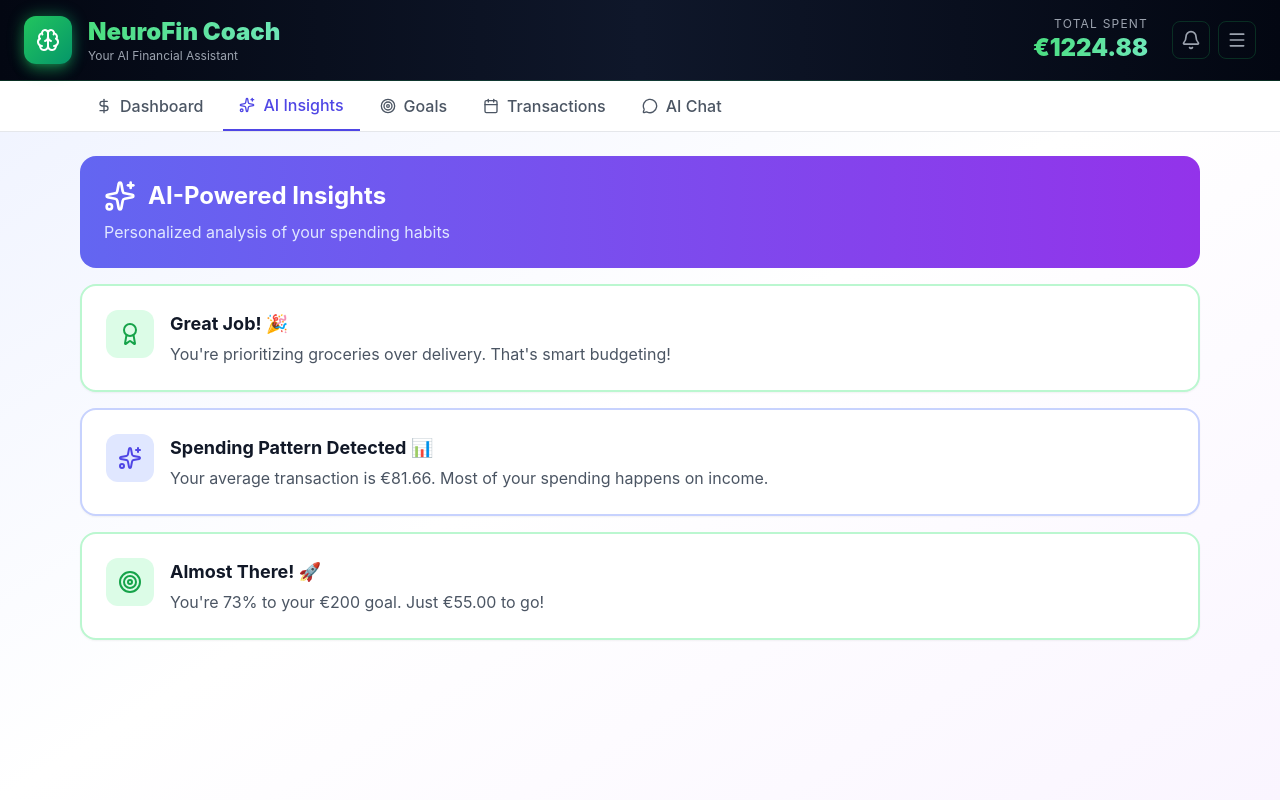
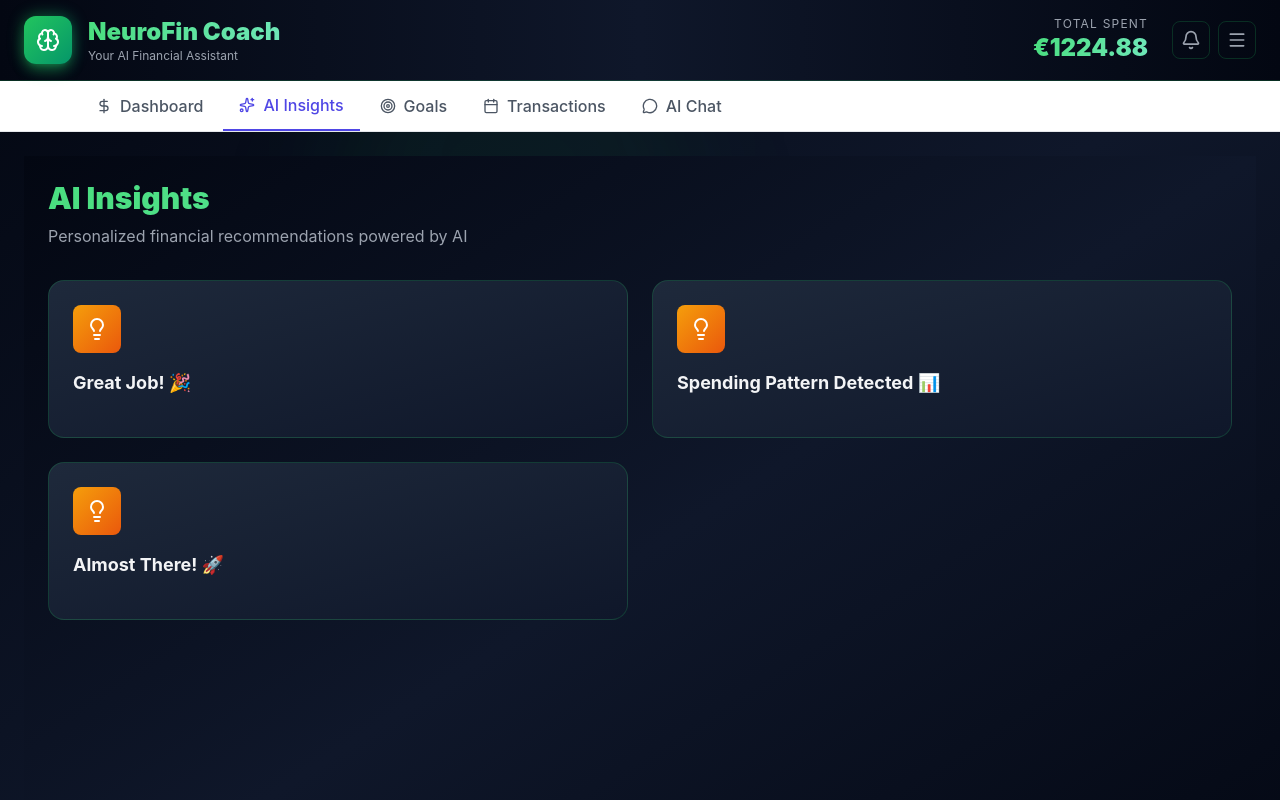
Before and after one commit to a-cvijic/neurofin-cach, a React (Create React App) app: page / in a window 1280 px wide. Both pictures are taken after a click on the button "AI Insights". Shown: the top 800 px of the page. Built offline with nearby package versions, Linux system fonts and the light colour scheme.

Commit message:
Updates to the AIInsights page

```diff
--- a/src/App.js
+++ b/src/App.js
@@ -91,11 +91,21 @@ const App = () => {
   }, [categoryData, totalSpent]);
 
   return (
-    <div className="min-h-screen bg-gradient-to-br from-indigo-50 via-white to-purple-50">
+    <div className="min-h-screen bg-gradient-to-br from-gray-950 via-slate-900 to-gray-950">
+      {/* Animated background elements */}
+      <div className="fixed inset-0 pointer-events-none">
+        <div className="absolute top-0 left-1/4 w-96 h-96 bg-green-600/10 rounded-full blur-3xl animate-pulse" />
+        <div
+          className="absolute bottom-0 right-1/4 w-96 h-96 bg-emerald-600/10 rounded-full blur-3xl animate-pulse"
+          style={{ animationDelay: "1s" }}
+        />
+      </div>
+
+      <div className="relative z-10">
         <Header totalSpent={totalSpent} />
         <Navigation activeTab={activeTab} setActiveTab={setActiveTab} />
 
-      <main className="max-w-6xl mx-auto px-4 py-6">
+        <main className="max-w-7xl mx-auto px-6 py-6">
           {activeTab === "dashboard" && (
             <Dashboard
               categoryData={categoryData}
@@ -107,7 +117,7 @@ const App = () => {
 
           {activeTab === "insights" && <AIInsights insights={insights} />}
 
-        {activeTab === "goals" && <Goals savingGoal={SAVING_GOAL} />}
+          {activeTab === "goals" && <Goals goals={[SAVING_GOAL]} />}
 
           {activeTab === "transactions" && (
             <Transactions transactions={MOCK_TRANSACTIONS} />
@@ -122,6 +132,7 @@ const App = () => {
           )}
         </main>
       </div>
+    </div>
   );
 };
 
--- a/src/components/AIInsight.jsx
+++ b/src/components/AIInsight.jsx
@@ -1,42 +1,57 @@
 import React from 'react';
-import { Sparkles } from 'lucide-react';
+import { Lightbulb, TrendingUp, AlertCircle, Zap } from 'lucide-react';
 
 const AIInsights = ({ insights }) => {
+  const insightTypes = {
+    tip: { icon: Lightbulb, color: 'from-amber-500 to-orange-600', bg: 'from-amber-500/20 to-orange-500/20' },
+    warning: { icon: AlertCircle, color: 'from-red-500 to-rose-600', bg: 'from-red-500/20 to-rose-500/20' },
+    opportunity: { icon: Zap, color: 'from-green-500 to-emerald-600', bg: 'from-green-500/20 to-emerald-500/20' },
+    trend: { icon: TrendingUp, color: 'from-blue-500 to-cyan-600', bg: 'from-blue-500/20 to-cyan-500/20' }
+  };
+
   return (
-    <div className="space-y-4">
-      <div className="bg-gradient-to-r from-indigo-500 to-purple-600 rounded-2xl p-6 text-white">
-        <div className="flex items-center gap-3 mb-2">
-          <Sparkles className="w-8 h-8" />
-          <h2 className="text-2xl font-bold">AI-Powered Insights</h2>
-        </div>
-        <p className="text-indigo-100">Personalized analysis of your spending habits</p>
+    <div className="min-h-screen bg-gradient-to-br from-gray-950 via-slate-900 to-gray-950 p-6">
+      <div className="max-w-7xl mx-auto">
+        <div className="mb-8">
+          <h1 className="text-3xl font-black bg-gradient-to-r from-green-400 to-emerald-300 bg-clip-text text-transparent mb-2">AI Insights</h1>
+          <p className="text-gray-400">Personalized financial recommendations powered by AI</p>
         </div>
 
+        <div className="grid grid-cols-1 lg:grid-cols-2 gap-6">
           {insights.map((insight, idx) => {
-        const Icon = insight.icon;
+            const typeConfig = insightTypes[insight.type] || insightTypes.tip;
+            const Icon = typeConfig.icon;
+
             return (
-          <div key={idx} className={`bg-white rounded-2xl shadow-sm border-2 p-6 ${
-            insight.type === 'warning' ? 'border-orange-200' :
-            insight.type === 'success' ? 'border-green-200' : 'border-indigo-200'
-          }`}>
-            <div className="flex items-start gap-4">
-              <div className={`w-12 h-12 rounded-xl flex items-center justify-center flex-shrink-0 ${
-                insight.type === 'warning' ? 'bg-orange-100' :
-                insight.type === 'success' ? 'bg-green-100' : 'bg-indigo-100'
-              }`}>
-                <Icon className={`w-6 h-6 ${
-                  insight.type === 'warning' ? 'text-orange-600' :
-                  insight.type === 'success' ? 'text-green-600' : 'text-indigo-600'
-                }`} />
+              <div
+                key={idx}
+                className="bg-gradient-to-br from-slate-800 to-slate-900 border border-green-500/20 hover:border-green-500/40 rounded-2xl p-6 transition-all hover:shadow-lg hover:shadow-green-500/10"
+              >
+                <div className={`w-12 h-12 bg-gradient-to-br ${typeConfig.color} rounded-lg flex items-center justify-center mb-4`}>
+                  <Icon className="w-6 h-6 text-white" />
                 </div>
-              <div className="flex-1">
-                <h3 className="text-lg font-bold text-gray-900 mb-1">{insight.title}</h3>
-                <p className="text-gray-600">{insight.message}</p>
+
+                <h3 className="text-lg font-bold text-gray-100 mb-2">{insight.title}</h3>
+                <p className="text-gray-400 text-sm mb-4">{insight.description}</p>
+
+                {insight.suggestion && (
+                  <div className={`bg-gradient-to-br ${typeConfig.bg} border border-green-500/20 rounded-lg p-3`}>
+                    <p className="text-sm text-gray-300">
+                      <span className="font-semibold">💡 Suggestion:</span> {insight.suggestion}
+                    </p>
                   </div>
+                )}
+
+                {insight.impact && (
+                  <div className="mt-3 text-xs text-gray-500">
+                    <p>💰 Potential Impact: <span className="text-green-400 font-bold">€{insight.impact}</span></p>
                   </div>
+                )}
               </div>
             );
           })}
+        </div>
+      </div>
     </div>
   );
 };
```
Lines whose indentation alone changed are shown as unchanged.
